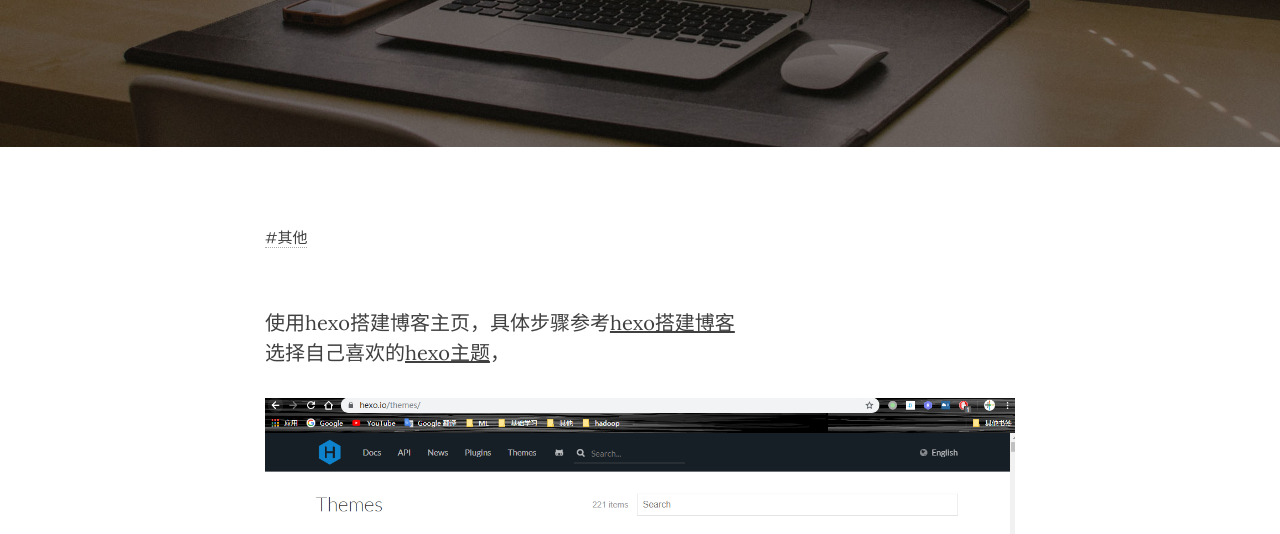
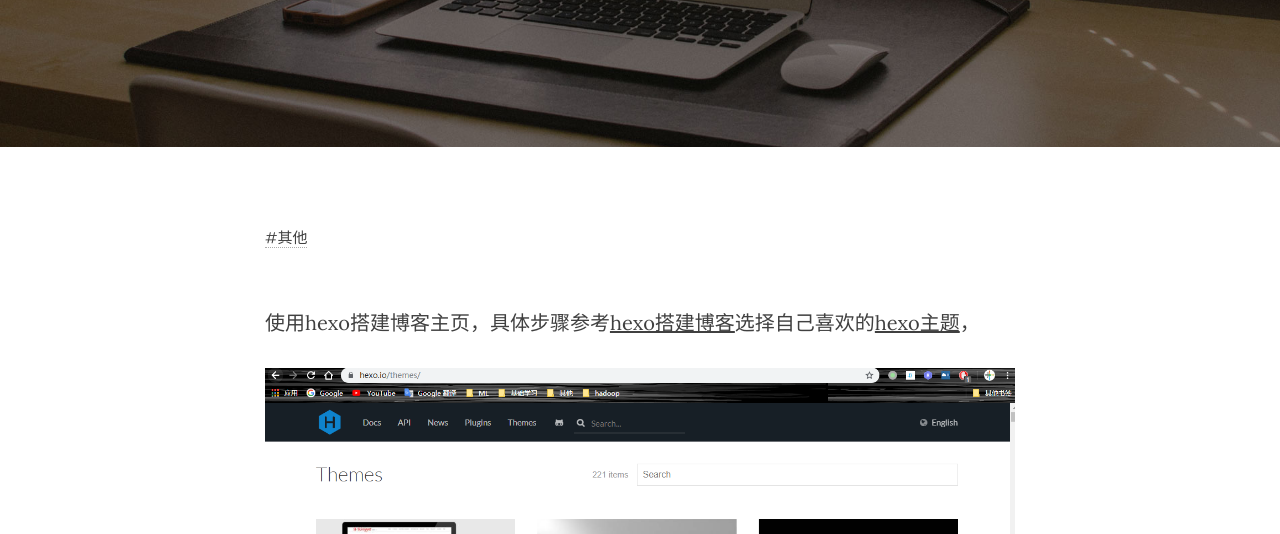
Before and after one commit to JoderLoveYou/demo-1, a plain HTML site: page 2018/09/10/第一篇博客/index.html in a window 1280 px wide. Shown: the part 266-800 px from the top of the page. Drawn offline with nearby package versions, Linux system fonts and the light colour scheme; a script that the page names is missing.

Commit message:
Site updated: 2018-09-10 19:28:13

```diff
--- a/2018/09/10/第一篇博客/index.html
+++ b/2018/09/10/第一篇博客/index.html
@@ -240,7 +240,7 @@
 
             <!-- Post Main Content -->
             <div class="col-lg-8 col-lg-offset-2 col-md-10 col-md-offset-1">
-                <p>使用hexo搭建博客主页，具体步骤参考<a href="https://www.cnblogs.com/fengxiongZz/p/7707219.html" target="_blank" rel="noopener">hexo搭建博客</a><br>选择自己喜欢的<a href="https://hexo.io/themes/" target="_blank" rel="noopener">hexo主题</a>，</p>
+                <p>使用hexo搭建博客主页，具体步骤参考<a href="https://www.cnblogs.com/fengxiongZz/p/7707219.html" target="_blank" rel="noopener">hexo搭建博客</a>选择自己喜欢的<a href="https://hexo.io/themes/" target="_blank" rel="noopener">hexo主题</a>，</p>
 <p><img src="/images/theme.png" alt="图片"></p>
 <p>这里我选择了这个CleanBlog，github地址为<a href="https://github.com/klugjo/hexo-theme-clean-blog.git，" target="_blank" rel="noopener">https://github.com/klugjo/hexo-theme-clean-blog.git，</a></p>
 <h4 id="使用本地git命令："><a href="#使用本地git命令：" class="headerlink" title="使用本地git命令："></a>使用本地git命令：</h4><figure class="highlight plain"><table><tr><td class="gutter"><pre><span class="line">1</span><br><span class="line">2</span><br></pre></td><td class="code"><pre><span class="line">cd &quot;你的hexo的git路径&quot;</span><br><span class="line">git clone https://github.com/klugjo/hexo-theme-clean-blog.git themes/clean #也可以themes/`your name`</span><br></pre></td></tr></table></figure>
```
